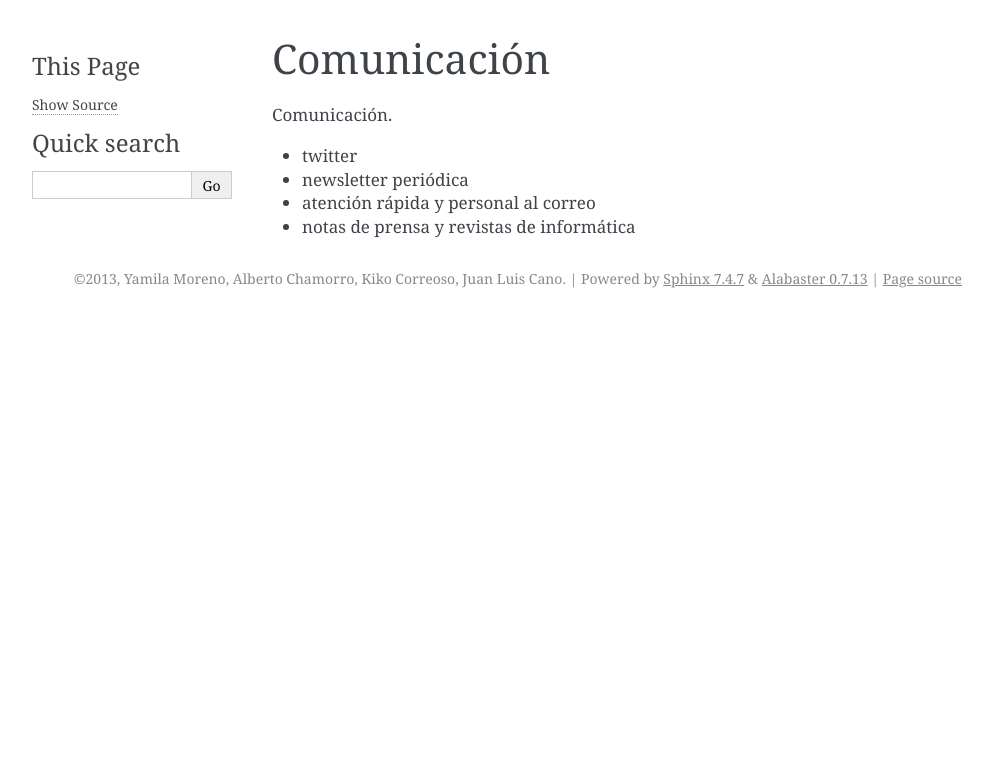
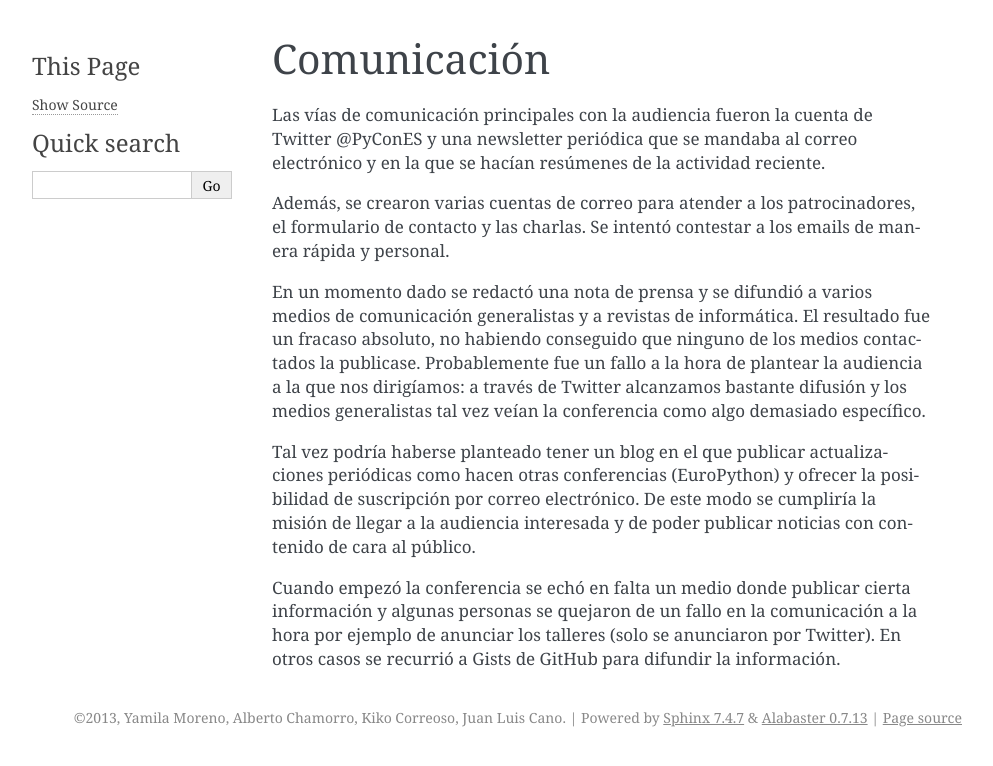
Before and after one commit to python-spain/postmortem-pycones2013, a Sphinx documentation site: the page built from source/comunicacion.rst, in a window 1280 px wide. Shown: the top 766 px of the page, without its empty margins (148-1141 px from the left). Built offline with Sphinx 7.4.7, drawn with Linux system fonts in a browser that asks for light colours.

Commit message:
Comunicación

```diff
--- a/source/comunicacion.rst
+++ b/source/comunicacion.rst
@@ -1,10 +1,12 @@
 Comunicación
 ============
 
-Comunicación.
+Las vías de comunicación principales con la audiencia fueron la cuenta de Twitter @PyConES y una newsletter periódica que se mandaba al correo electrónico y en la que se hacían resúmenes de la actividad reciente.
 
+Además, se crearon varias cuentas de correo para atender a los patrocinadores, el formulario de contacto y las charlas. Se intentó contestar a los emails de manera rápida y personal.
 
-- twitter
-- newsletter periódica
-- atención rápida y personal al correo
-- notas de prensa y revistas de informática
+En un momento dado se redactó una nota de prensa y se difundió a varios medios de comunicación generalistas y a revistas de informática. El resultado fue un fracaso absoluto, no habiendo conseguido que ninguno de los medios contactados la publicase. Probablemente fue un fallo a la hora de plantear la audiencia a la que nos dirigíamos: a través de Twitter alcanzamos bastante difusión y los medios generalistas tal vez veían la conferencia como algo demasiado específico.
+
+Tal vez podría haberse planteado tener un blog en el que publicar actualizaciones periódicas como hacen otras conferencias (EuroPython) y ofrecer la posibilidad de suscripción por correo electrónico. De este modo se cumpliría la misión de llegar a la audiencia interesada y de poder publicar noticias con contenido de cara al público.
+
+Cuando empezó la conferencia se echó en falta un medio donde publicar cierta información y algunas personas se quejaron de un fallo en la comunicación a la hora por ejemplo de anunciar los talleres (solo se anunciaron por Twitter). En otros casos se recurrió a Gists de GitHub para difundir la información.
```
